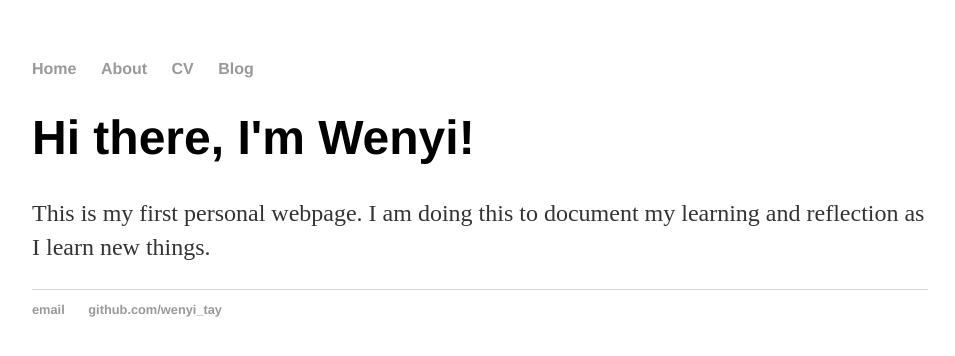
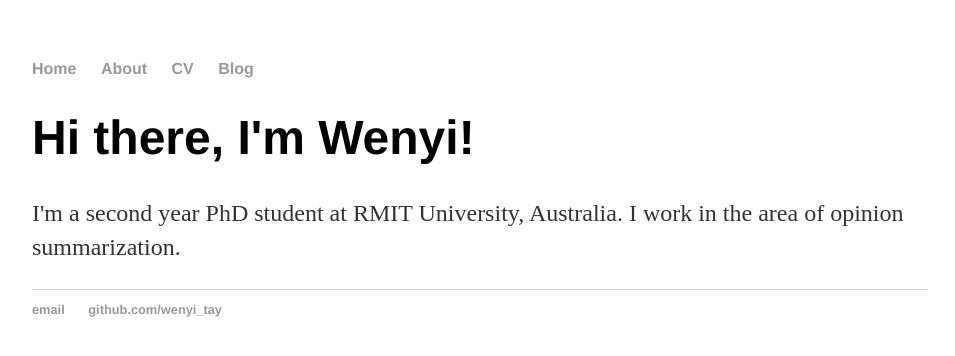
Before and after one commit to wenyi-tay/wenyi-tay.github.io, a Jekyll site: the page built from index.html, in a window 1280 px wide. Shown: the top 356 px of the page, without its empty margins (160-1115 px from the left). Built offline with Jekyll 4.4.1, drawn with Linux system fonts in a browser that asks for light colours.

Commit message:
Update index.html

```diff
--- a/index.html
+++ b/index.html
@@ -4,5 +4,5 @@ title: Wenyi's Homepage
 ---
 <div class="blurb">
 	<h1>Hi there, I'm Wenyi!</h1>
-	<p>This is my first personal webpage. I am doing this to document my learning and reflection as I learn new things.</p>
+	<p>I'm a second year PhD student at RMIT University, Australia. I work in the area of opinion summarization. </p>
 </div><!-- /.blurb -->
```
